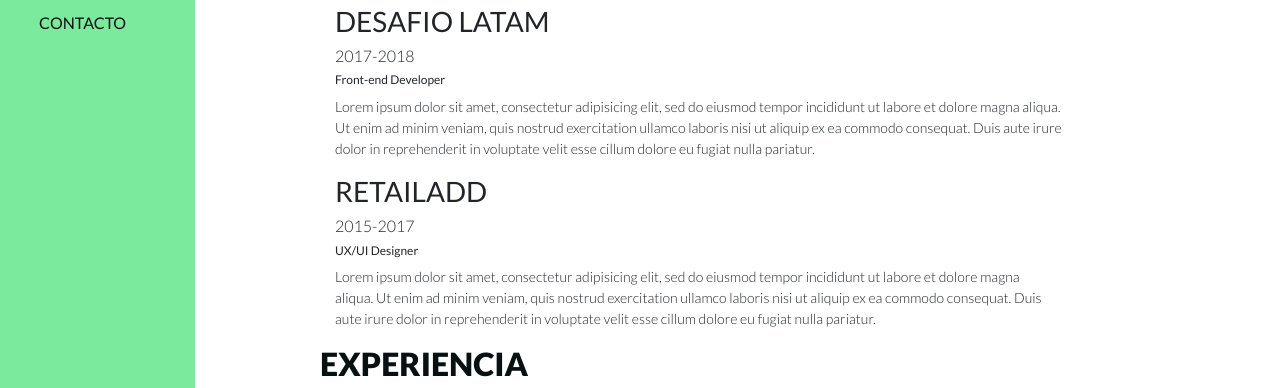
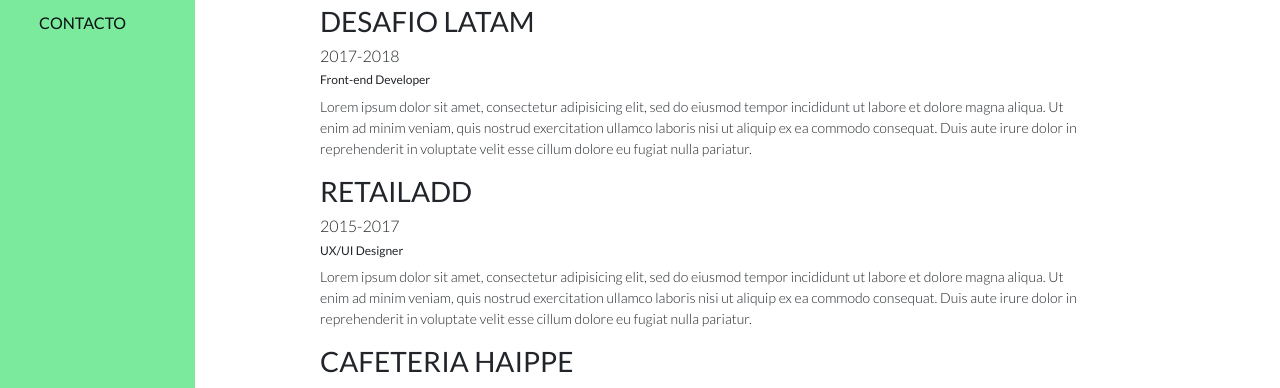
Before and after one commit to vdelsanted/cv-vitae-online, a plain HTML site: page index.html in a window 1280 px wide. Shown: the part 365-753 px from the top of the page. Drawn offline with Linux system fonts and the light colour scheme.

Commit message:
four commit

```diff
--- a/index.html
+++ b/index.html
@@ -54,39 +54,6 @@
         <hr>
       </div>
     </div>
-
-
-      <h2>EXPERIENCIA</h2>
-      <div class="container">
-        <div class="row">
-          <div class="col-6">
-            <h3>DESAFIO LATAM</h3>
-            <h4>2017-2018</h4>
-          </div>
-        </div>
-        <div class="row">
-          <div class="col-12">
-            <h5>Front-end Developer</h5>
-            <p>Lorem ipsum dolor sit amet, consectetur adipisicing elit, sed do eiusmod tempor incididunt ut labore et dolore magna aliqua. Ut enim ad minim veniam, quis nostrud exercitation ullamco laboris nisi ut aliquip ex ea commodo consequat. Duis aute irure dolor in reprehenderit in voluptate velit esse cillum dolore eu fugiat nulla pariatur.</p>
-          </div>
-        </div>
-      </div>
-
-      <div class="container">
-        <div class="row">
-          <div class="col-6">
-            <h3>RETAILADD</h3>
-            <h4>2015-2017</h4>
-          </div>
-        </div>
-        <div class="row col-12">
-          <h5>UX/UI Designer</h5>
-          <p>Lorem ipsum dolor sit amet, consectetur adipisicing elit, sed do eiusmod tempor incididunt ut labore et dolore magna aliqua. Ut enim ad minim veniam, quis nostrud exercitation ullamco laboris nisi ut aliquip ex ea commodo consequat. Duis aute irure dolor in reprehenderit in voluptate velit esse cillum dolore eu fugiat nulla pariatur.</p>
-        </div>
-
-      </div>
-
-
 
     <div class="container experiencia">
       <div class="row">
```
